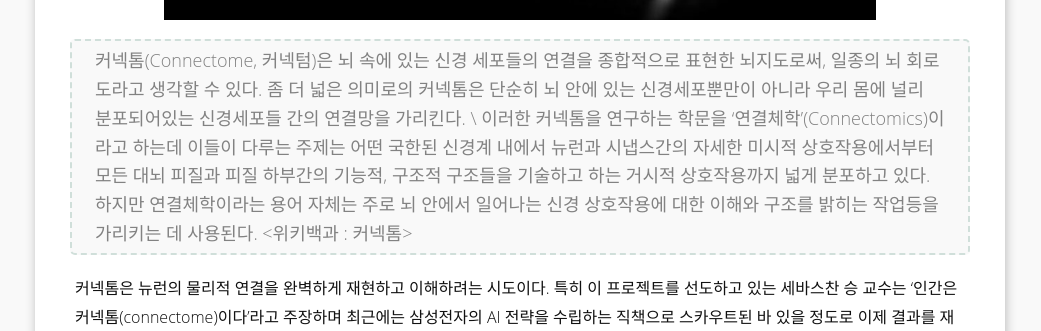
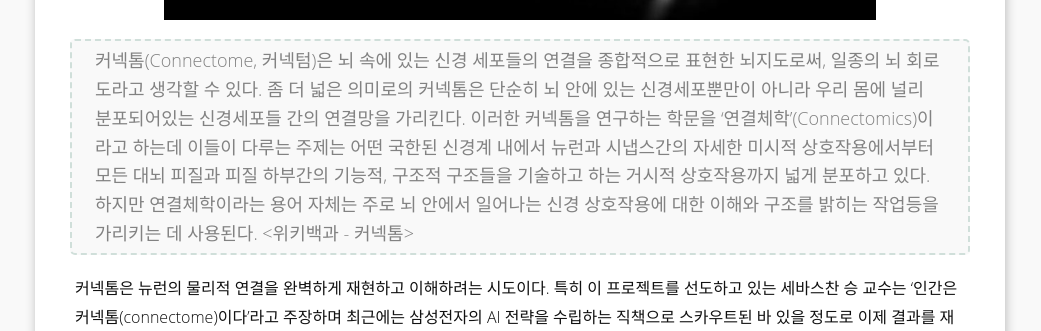
Before and after one commit to HyoukJang/HyoukJang.github.io, a Jekyll site: the page built from _posts/2018-11-25-body-ovecome-sprit.md, in a window 1280 px wide and 900 px high, scrolled down 1910 px. Shown: the part 212-543 px from the top of the window, without its empty margins (120-1161 px from the left). Built offline with Jekyll 4.4.1, drawn with Linux system fonts in a browser that asks for light colours; nearby versions of some CDN libraries; some web fonts are replaced; comment, search, counter and statistics services are not loaded.

Commit message:
modify error

```diff
--- a/_posts/2018-11-25-body-ovecome-sprit.md
+++ b/_posts/2018-11-25-body-ovecome-sprit.md
@@ -29,7 +29,7 @@ open: true
 
 ![커넥톰]({{site.baseurl}}/images/connectome.jpg)
 
-> 커넥톰(Connectome, 커넥텀)은 뇌 속에 있는 신경 세포들의 연결을 종합적으로 표현한 뇌지도로써, 일종의 뇌 회로도라고 생각할 수 있다. 좀 더 넓은 의미로의 커넥톰은 단순히 뇌 안에 있는 신경세포뿐만이 아니라 우리 몸에 널리 분포되어있는 신경세포들 간의 연결망을 가리킨다. \\ 이러한 커넥톰을 연구하는 학문을 '연결체학'(Connectomics)이라고 하는데 이들이 다루는 주제는 어떤 국한된 신경계 내에서 뉴런과 시냅스간의 자세한 미시적 상호작용에서부터 모든 대뇌 피질과 피질 하부간의 기능적, 구조적 구조들을 기술하고 하는 거시적 상호작용까지 넓게 분포하고 있다. 하지만 연결체학이라는 용어 자체는 주로 뇌 안에서 일어나는 신경 상호작용에 대한 이해와 구조를 밝히는 작업등을 가리키는 데 사용된다. <위키백과 : 커넥톰>
+> 커넥톰(Connectome, 커넥텀)은 뇌 속에 있는 신경 세포들의 연결을 종합적으로 표현한 뇌지도로써, 일종의 뇌 회로도라고 생각할 수 있다. 좀 더 넓은 의미로의 커넥톰은 단순히 뇌 안에 있는 신경세포뿐만이 아니라 우리 몸에 널리 분포되어있는 신경세포들 간의 연결망을 가리킨다. 이러한 커넥톰을 연구하는 학문을 '연결체학'(Connectomics)이라고 하는데 이들이 다루는 주제는 어떤 국한된 신경계 내에서 뉴런과 시냅스간의 자세한 미시적 상호작용에서부터 모든 대뇌 피질과 피질 하부간의 기능적, 구조적 구조들을 기술하고 하는 거시적 상호작용까지 넓게 분포하고 있다. 하지만 연결체학이라는 용어 자체는 주로 뇌 안에서 일어나는 신경 상호작용에 대한 이해와 구조를 밝히는 작업등을 가리키는 데 사용된다. <위키백과 - 커넥톰>
 
 커넥톰은 뉴런의 물리적 연결을 완벽하게 재현하고 이해하려는 시도이다. 특히 이 프로젝트를 선도하고 있는 세바스찬 승 교수는 '인간은 커넥톰(connectome)이다'라고 주장하며 최근에는 삼성전자의 AI 전략을 수립하는 직책으로 스카우트된 바 있을 정도로 이제 결과를 재현할 수 있는 물리적 형태에 관한 기초 연구가 산업과 접점을 만들어가며 가속화되고 있다고 보여진다.
 
```
